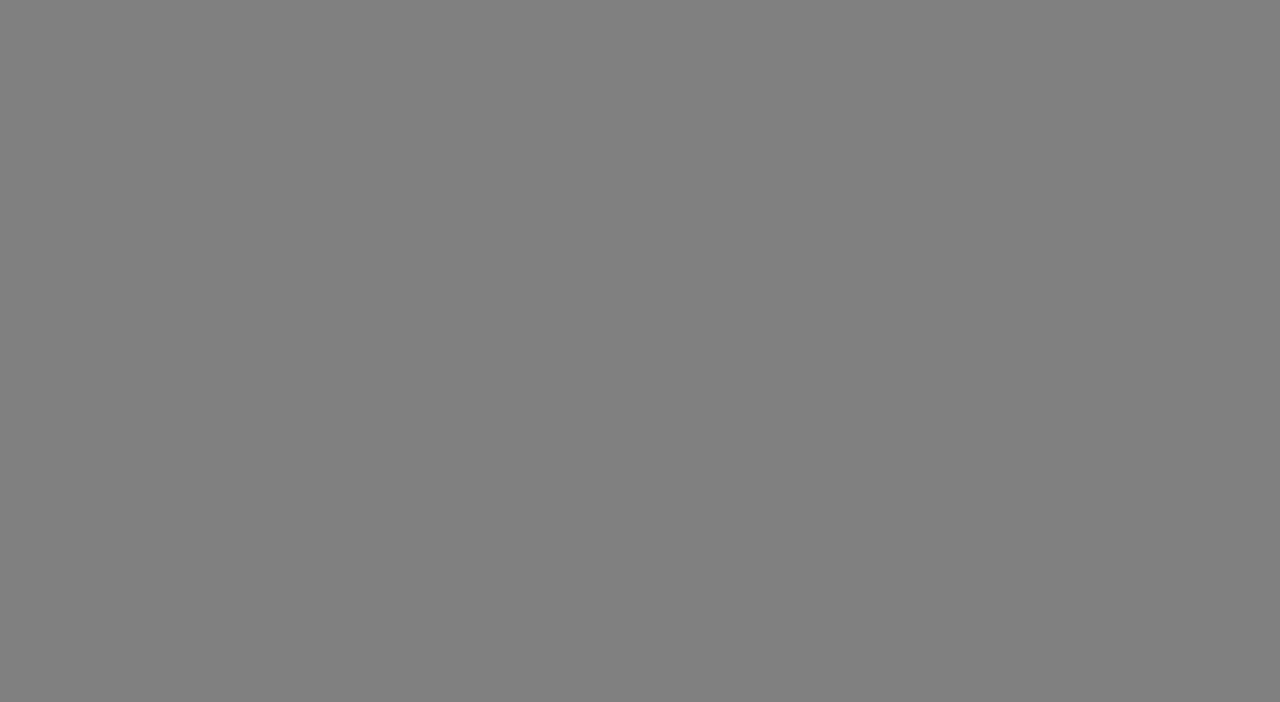
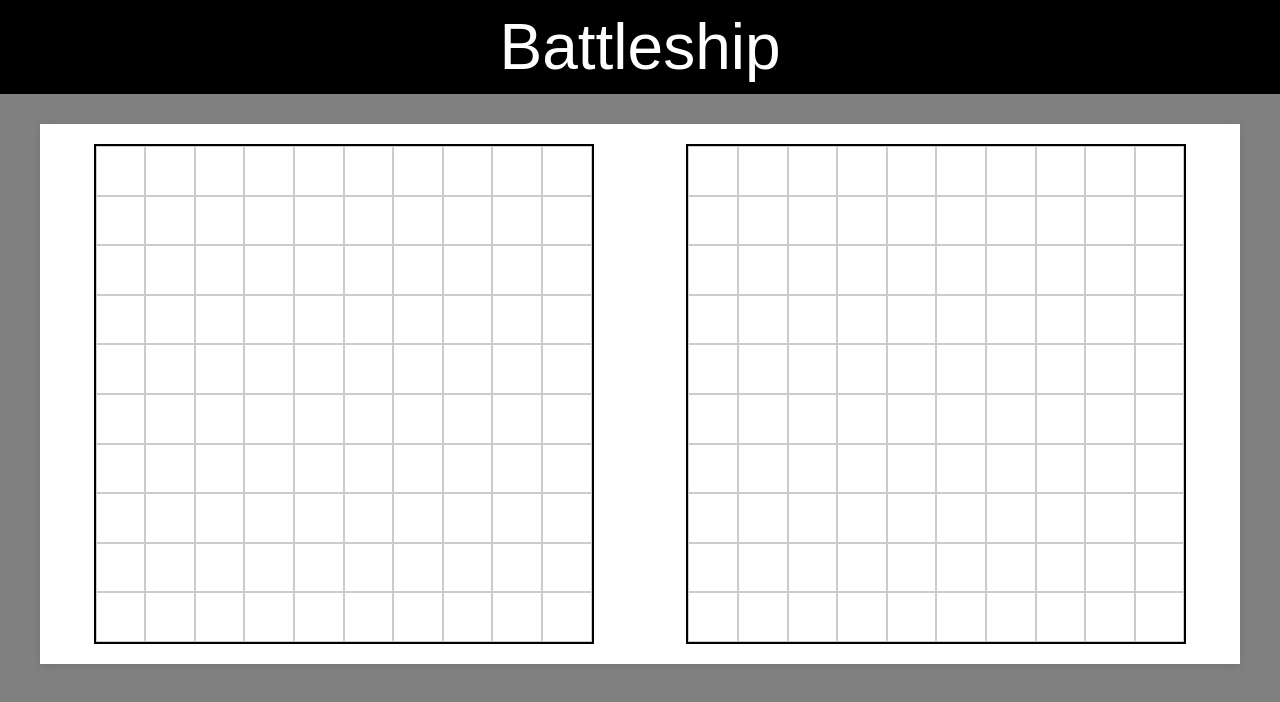
Before and after one commit to mdot2x3/battleship, a website built with webpack: page src/template.html in a window 1280 px wide. Built offline with nearby package versions, Linux system fonts and the light colour scheme; a web font is replaced by a local one.

Commit message:
feat: build UI structure, createGrid function
set up a simple html div structure and import a
font in template.html.

import classes to index.js, create Players, and
set some predetermined coordinates for each
player's gameboard.

build the createGrid function in index.js that
creates the grid structure for any gameboard via
the DOM.

add some basic styling in style.css that
renders both player's gameboards and maintains
their aspect-ratios when resizing the window.

```diff
--- a/src/index.js
+++ b/src/index.js
@@ -1,2 +1,49 @@
 // import css file for css-loader & style-loader (do not delete)
 import "./style.css";
+import { Ship } from "./ship.js";
+import { Gameboard } from "./gameboard.js";
+import { Player } from "./player.js";
+
+const player1 = new Player();
+const player2 = new Player();
+player1.makePlayer("real");
+player2.makePlayer("real");
+
+player1.gameboard.placeShips("Carrier", 0, 0, "h");
+player1.gameboard.placeShips("Battleship", 0, 3, "h");
+player1.gameboard.placeShips("Cruiser", 0, 5, "h");
+player1.gameboard.placeShips("Submarine", 0, 7, "h");
+player1.gameboard.placeShips("Destroyer", 0, 9, "h");
+
+player2.gameboard.placeShips("Carrier", 0, 0, "h");
+player2.gameboard.placeShips("Battleship", 0, 3, "h");
+player2.gameboard.placeShips("Cruiser", 0, 5, "h");
+player2.gameboard.placeShips("Submarine", 0, 7, "h");
+player2.gameboard.placeShips("Destroyer", 0, 9, "h");
+
+document.addEventListener("DOMContentLoaded", (event) => {
+  console.log("New Game code that runs on page load goes here.");
+});
+
+function createGrid(rows, columns, container) {
+  //clear previous grid, if exists
+  container.innerHTML = "";
+  container.style.display = "grid";
+  container.style.gridTemplateRows = `repeat(${rows}, 1fr)`;
+  container.style.gridTemplateColumns = `repeat(${columns}, 1fr)`;
+  for (let y = 0; y < rows; y++) {
+    for (let x = 0; x < columns; x++) {
+      const cell = document.createElement("div");
+      cell.classList.add("grid-cell");
+      cell.dataset.x = x;
+      cell.dataset.y = y;
+      container.appendChild(cell);
+    }
+  }
+}
+
+const player1Div = document.querySelector(".gameboard-left");
+const player2Div = document.querySelector(".gameboard-right");
+
+createGrid(player1.gameboard.length, player1.gameboard.height, player1Div);
+createGrid(player2.gameboard.length, player2.gameboard.height, player2Div);
--- a/src/style.css
+++ b/src/style.css
@@ -1,3 +1,64 @@
+* {
+  margin: 0;
+  padding: 0;
+  box-sizing: border-box;
+}
+
 body {
+  display: flex;
+  flex-direction: column;
+  justify-content: center;
+  align-items: center;
   background-color: grey;
 }
+
+header {
+  width: 100%;
+  background-color: black;
+  color: white;
+  text-align: center;
+  padding: 10px;
+  font-family: "Bitcount Prop Single", sans-serif;
+  font-size: 4rem;
+}
+
+.dom-content {
+  display: flex;
+  justify-content: center;
+  align-items: center;
+  gap: 2vw;
+  height: 100%;
+  width: 100%;
+  min-height: 400px;
+  max-height: 900px;
+  min-width: 500px;
+  max-width: 1200px;
+  margin-top: 30px;
+  margin-left: auto;
+  margin-right: auto;
+  padding: 20px;
+  background-color: white;
+  box-shadow: 0 2px 8px rgba(0, 0, 0, 0.1);
+}
+
+.gameboard-left,
+.gameboard-right {
+  display: grid;
+  grid-template-rows: repeat(10, 1fr);
+  grid-template-columns: repeat(10, 1fr);
+  width: 45%;
+  min-height: 200px;
+  max-height: 500px;
+  min-width: 200px;
+  max-width: 500px;
+  margin: auto;
+  aspect-ratio: 1 / 1;
+  background-color: white;
+  border: 2px solid black;
+}
+
+.grid-cell {
+  border: 1px solid #ccc;
+  width: 100%;
+  aspect-ratio: 1 / 1;
+}
--- a/src/template.html
+++ b/src/template.html
@@ -3,8 +3,22 @@
   <head>
     <meta charset="UTF-8" />
     <meta name="viewport" content="width=device-width, initial-scale=1.0" />
-    <title>App Title</title>
+    <title>Battleship Game</title>
+    <link rel="preconnect" href="https://fonts.googleapis.com" />
+    <link rel="preconnect" href="https://fonts.gstatic.com" crossorigin />
+    <link
+      href="https://fonts.googleapis.com/css2?family=Bitcount+Prop+Single:wght@100..900&display=swap"
+      rel="stylesheet"
+    />
   </head>
 
-  <body></body>
+  <body>
+    <header>
+      <div>Battleship</div>
+    </header>
+    <div class="dom-content">
+      <div class="gameboard-left"></div>
+      <div class="gameboard-right"></div>
+    </div>
+  </body>
 </html>
```
